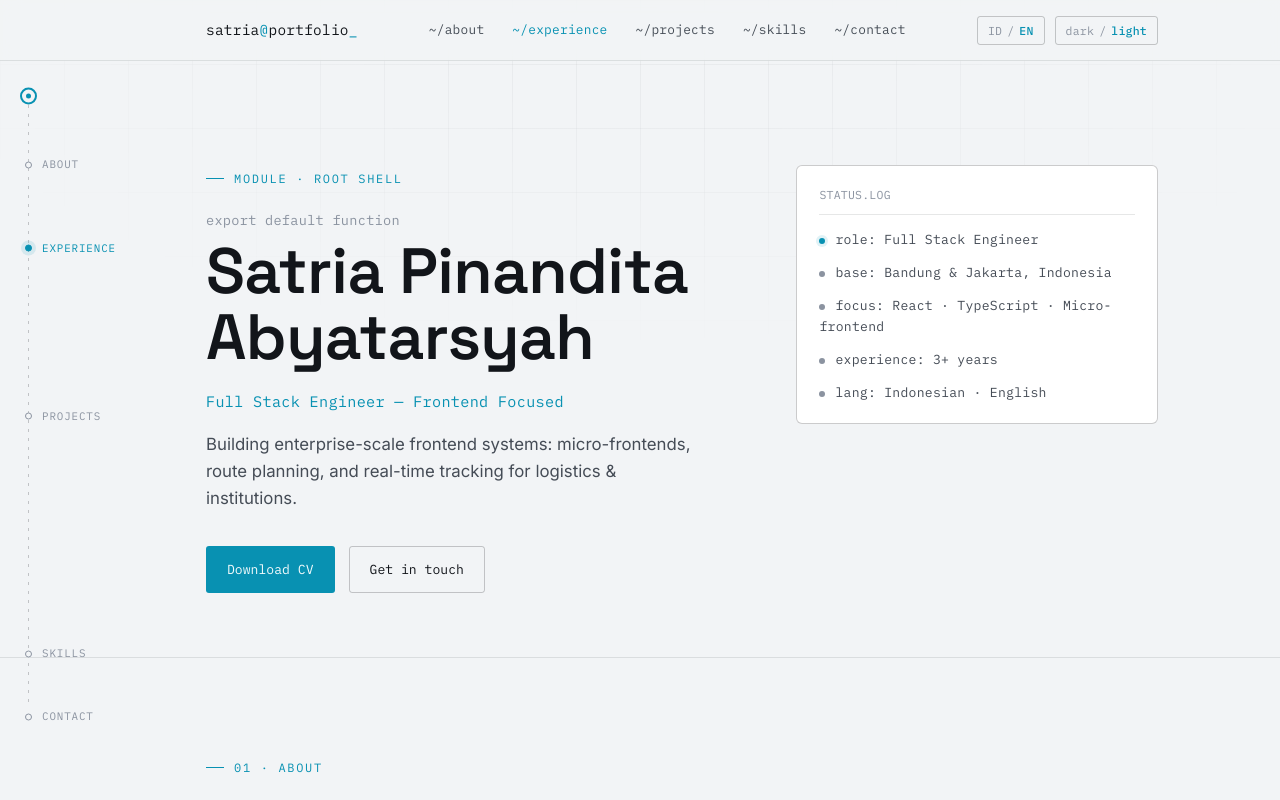
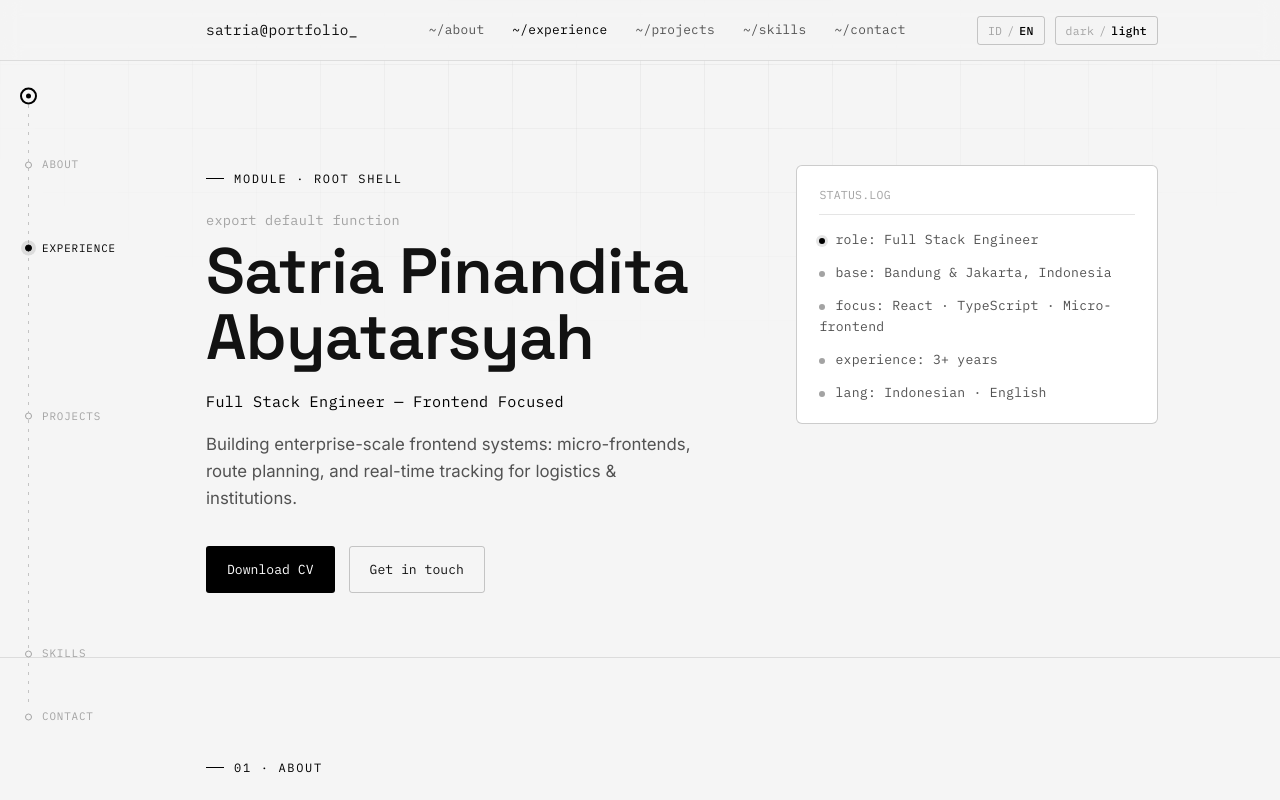
Before and after one commit to satriapinan/satriapinan.github.io, a React (Vite) app: page / in a window 1280 px wide. Shown: the top 800 px of the page. Built offline with nearby package versions, Linux system fonts and the light colour scheme.

Commit message:
style: change theme to monochrome

```diff
--- a/src/styles/global.css
+++ b/src/styles/global.css
@@ -1,17 +1,17 @@
 :root {
-  --bg: #0b0d10;
-  --surface: #14171b;
-  --surface-2: #1c2126b3;
-  --text: #e7eaee;
-  --text-dim: #8b93a0;
-  --text-faint: #565d68;
-  --accent: #22d3ee;
-  --accent-soft: #22d3ee26;
-  --on-accent: #06272c;
-  --route: #7c86ff;
-  --route-soft: #7c86ff26;
-  --line: rgba(231, 234, 238, 0.09);
-  --line-strong: rgba(231, 234, 238, 0.2);
+  --bg: #0a0a0a;
+  --surface: #121212;
+  --surface-2: #1e1e1eb3;
+  --text: #f5f5f5;
+  --text-dim: #a3a3a3;
+  --text-faint: #525252;
+  --accent: #ffffff;
+  --accent-soft: #ffffff1a;
+  --on-accent: #000000;
+  --route: #cccccc;
+  --route-soft: #cccccc26;
+  --line: rgba(255, 255, 255, 0.1);
+  --line-strong: rgba(255, 255, 255, 0.2);
 
   --font-display: "Space Grotesk", "Segoe UI", sans-serif;
   --font-body: "Inter", "Segoe UI", sans-serif;
@@ -22,19 +22,19 @@
 }
 
 :root[data-theme="light"] {
-  --bg: #f2f4f6;
+  --bg: #f5f5f5;
   --surface: #ffffff;
-  --surface-2: #e6eaed80;
-  --text: #12151a;
-  --text-dim: #454c56;
-  --text-faint: #8b93a0;
-  --accent: #0891b2;
-  --accent-soft: #0891b21f;
-  --on-accent: #f3fbfc;
-  --route: #4c51d6;
-  --route-soft: #4c51d61f;
-  --line: rgba(18, 21, 26, 0.1);
-  --line-strong: rgba(18, 21, 26, 0.22);
+  --surface-2: #e5e5e580;
+  --text: #121212;
+  --text-dim: #525252;
+  --text-faint: #a3a3a3;
+  --accent: #000000;
+  --accent-soft: #0000001a;
+  --on-accent: #ffffff;
+  --route: #525252;
+  --route-soft: #5252521f;
+  --line: rgba(0, 0, 0, 0.1);
+  --line-strong: rgba(0, 0, 0, 0.2);
   color-scheme: light;
 }
 
```
